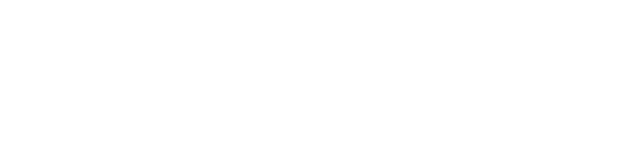
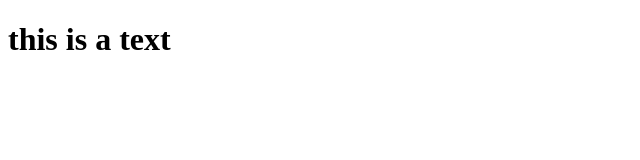
Before and after one commit to aakinakindele-glitch/DEMO_Repo1, a plain HTML site: page index.html in a window 1280 px wide. Shown: the whole page, without its empty margins (0-640 px from the left). Drawn offline with Linux system fonts and the light colour scheme.

Commit message:
Update index.html

```diff
--- a/index.html
+++ b/index.html
@@ -3,10 +3,11 @@
 <head>
     <meta charset="UTF-8">
     <meta name="viewport" content="width=device-width, initial-scale=1.0">
-    <title>DEMO FILE</title>
+    <title>Bank App</title>
     <link rel="stylesheet" href="style.css">
 </head>
 <body>
+   <h1>this is a text</h1>
    <script src="program.js"></script>
 </body>
 </html>
```
